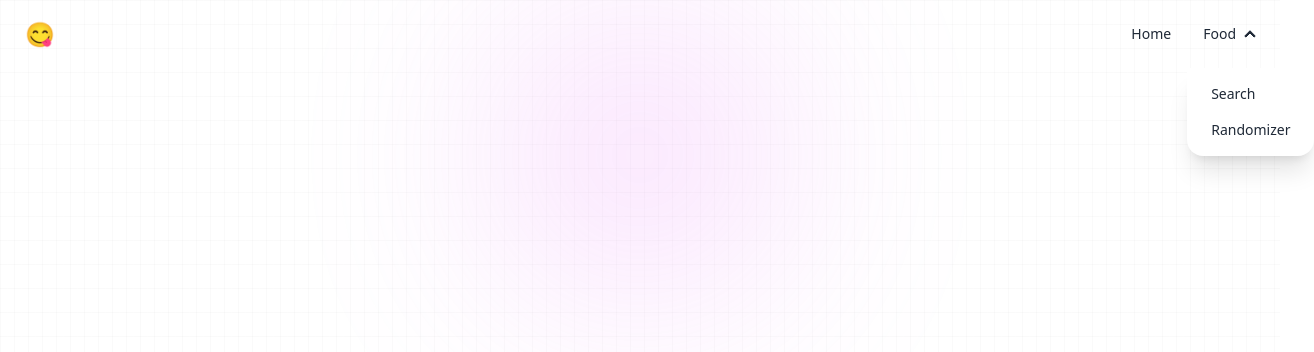
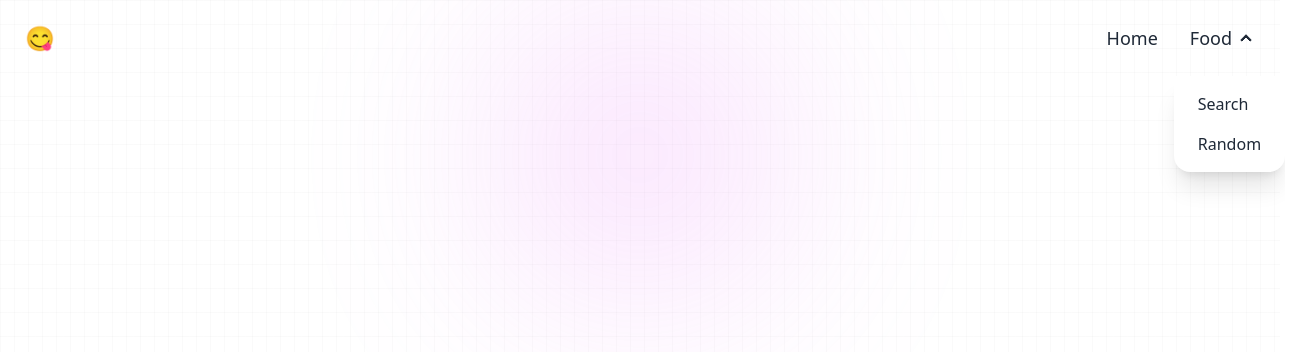
Before and after one commit to JoelJosy/recipe-app, a React (Vite) app: page / in a window 1280 px wide. Both pictures are taken after a click on the heading "Food". Shown: the top 352 px of the page, 1314 px wide, since content can reach past the window. Built offline with nearby package versions, Linux system fonts and the light colour scheme.

Commit message:
adjust navbar width

```diff
--- a/src/components/NavBar.jsx
+++ b/src/components/NavBar.jsx
@@ -8,14 +8,14 @@ export default function NavBar() {
           <a className="btn btn-ghost text-2xl">😋</a>
         </div>
         <div className="flex-none">
-          <ul className="menu menu-horizontal px-1">
-            <li><a>Home</a></li>
+          <ul className="menu menu-horizontal">
+            <li><a className='text-lg'>Home</a></li>
             <li>
               <details>
-                <summary>Food</summary>
-                <ul className="bg-base-100 rounded-t-none p-2">
+                <summary className='text-lg'>Food</summary>
+                <ul className="bg-base-100 text-base rounded-t-none p-2">
                   <li><a>Search</a></li>
-                  <li><a>Randomizer</a></li>
+                  <li><a>Random</a></li>
                 </ul>
               </details>
             </li>
```
